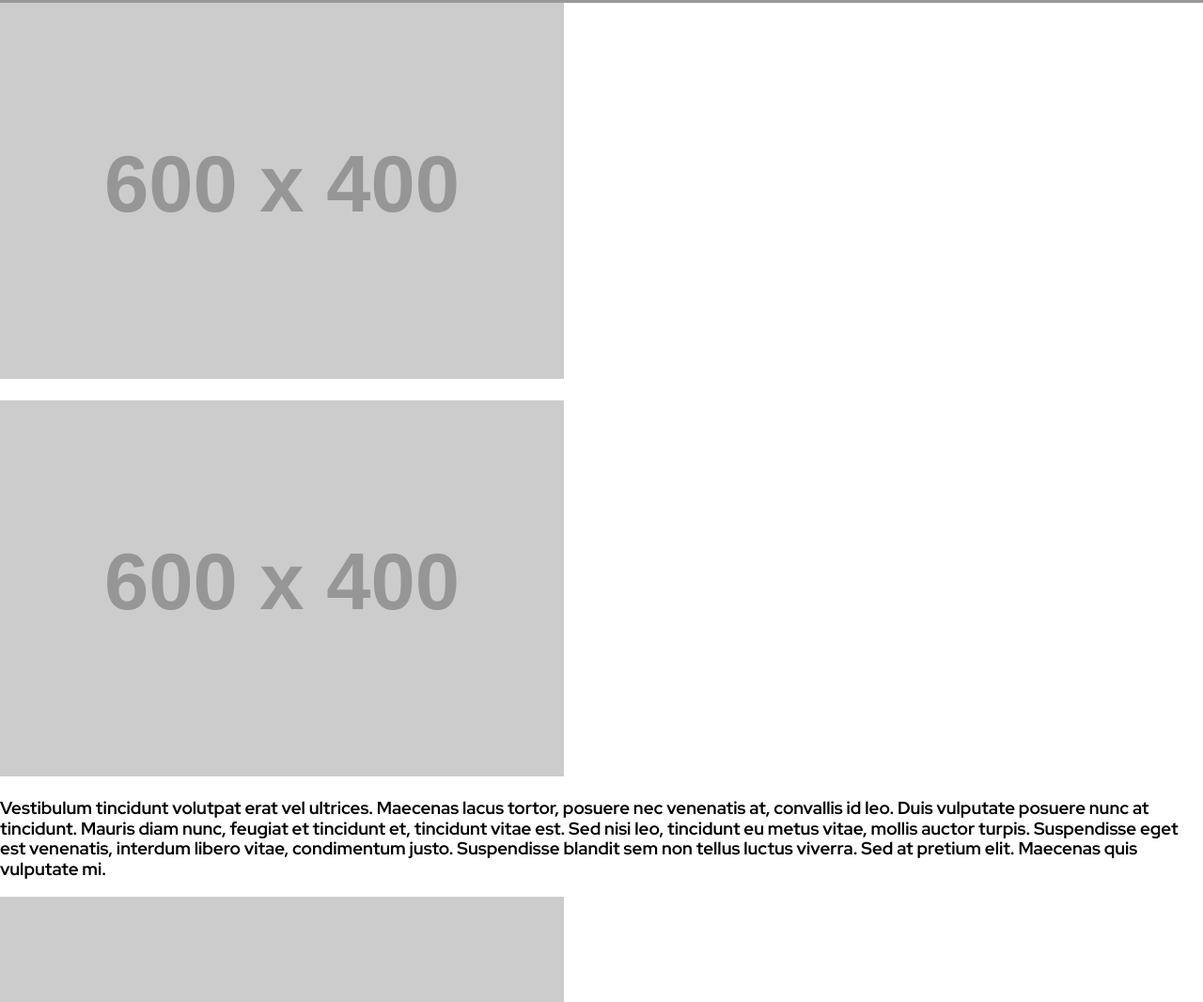
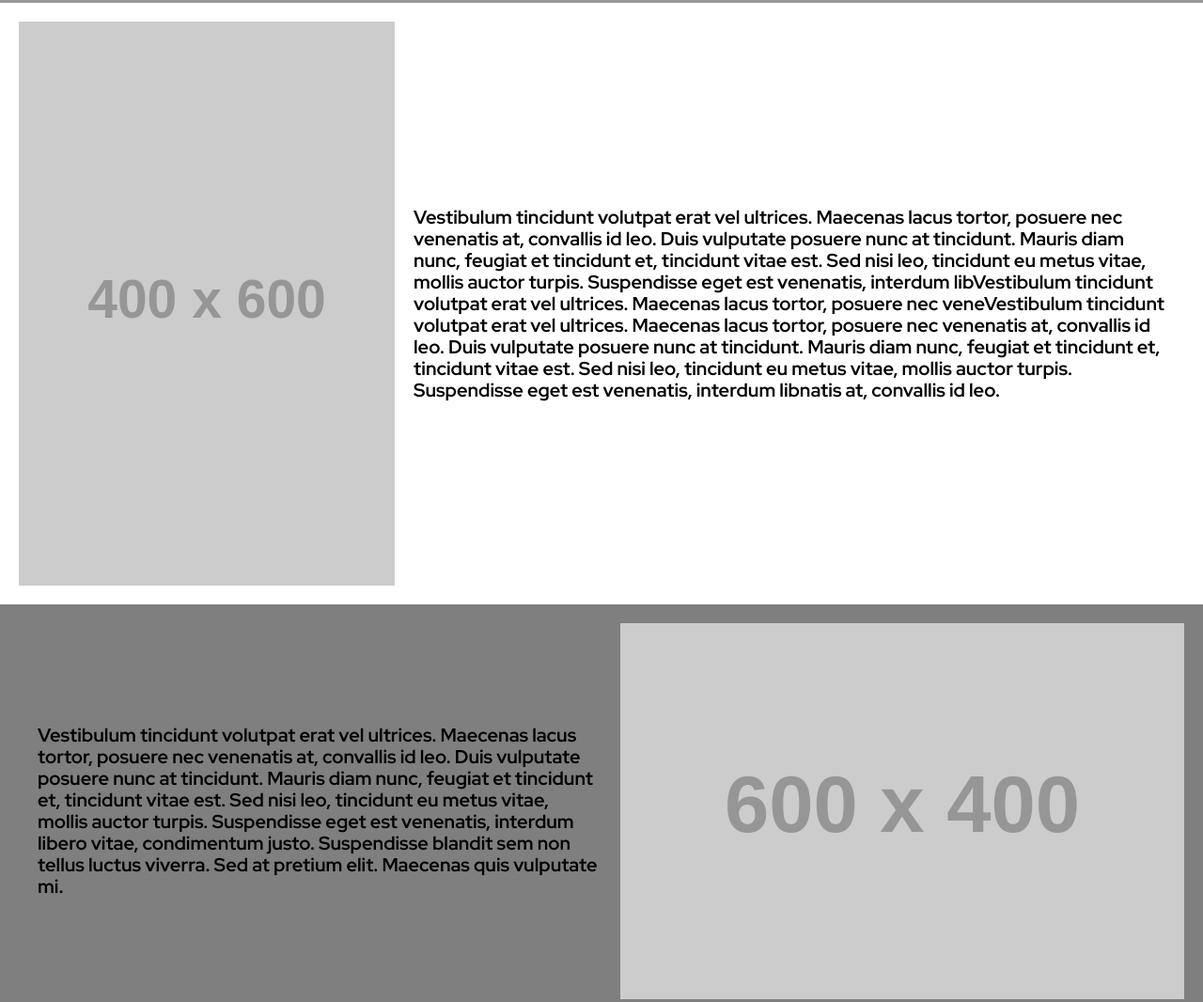
Before and after one commit to J4ISY/mental-rebel, a plain HTML site: page index.html in a window 1280 px wide. Shown: the part 797-1863 px from the top of the page at 94% size. Drawn offline with Linux system fonts and the light colour scheme; grey boxes are pictures that could not be loaded; placeholder pictures from the web are drawn by us.

Commit message:
dodanie css do o mnie, co robie

```diff
--- a/index.html
+++ b/index.html
@@ -50,12 +50,22 @@
   </header> -->
 
     <main class="main">
+        <div class="opisy-main">
             <div class="co-robie">
-            <img src="https://placehold.co/600x400" alt="zdjęcie klienta" class="co-robie-img">
-            <h3 class="co-robie-txt"></h3>
+                <img class="co-robie-img" src="https://placehold.co/400x600" alt="zdjęcie klienta">
+                <h3 class="co-robie-txt">Vestibulum tincidunt volutpat erat vel ultrices.
+                    Maecenas lacus tortor, posuere nec venenatis at, convallis id leo.
+                    Duis vulputate posuere nunc at tincidunt. Mauris diam nunc, feugiat et tincidunt et, tincidunt vitae est.
+                    Sed nisi leo, tincidunt eu metus vitae, mollis auctor turpis.
+                    Suspendisse eget est venenatis, interdum libVestibulum tincidunt volutpat erat vel ultrices.
+                    Maecenas lacus tortor, posuere nec veneVestibulum tincidunt volutpat erat vel ultrices.
+                    Maecenas lacus tortor, posuere nec venenatis at, convallis id leo.
+                    Duis vulputate posuere nunc at tincidunt. Mauris diam nunc, feugiat et tincidunt et, tincidunt vitae est.
+                    Sed nisi leo, tincidunt eu metus vitae, mollis auctor turpis.
+                    Suspendisse eget est venenatis, interdum libnatis at, convallis id leo.
+                </h3>
             </div>
             <div class="o-mnie">
-            <img src="https://placehold.co/600x400" alt="zdjęcie klienta" class="o-mnie-img">
                 <h3 class="o-mnie-txt">Vestibulum tincidunt volutpat erat vel ultrices.
                     Maecenas lacus tortor, posuere nec venenatis at, convallis id leo.
                     Duis vulputate posuere nunc at tincidunt.
@@ -63,8 +73,9 @@
                     Suspendisse eget est venenatis, interdum libero vitae, condimentum justo.
                     Suspendisse blandit sem non tellus luctus viverra. Sed at pretium elit.
                     Maecenas quis vulputate mi.</h3>
+                    <img class="o-mnie-img" src="https://placehold.co/600x400" alt="zdjęcie klienta">
             </div>
-
+    </div>
         <div class="ref">
             <div class="ref-sing">
                 <img src="https://placehold.co/600x400" alt="zdjęcie zawodnika" class="ref-img">
--- a/style/style.css
+++ b/style/style.css
@@ -1,3 +1,5 @@
+/* HEADER HEADER HEADER */
+
 .header {
     width: 100%;
     height: 100vh;
@@ -74,8 +76,50 @@
 }
 
 
+/* MAIN MAIN MAIN */
 
+.main {
+    /* display: flex;
+    justify-content: center;
+    align-items: center; */
+}
 
+.opisy-main {
+    display: flex;
+    justify-content: center;
+    align-items: center;
+    flex-direction: column;
+}
+
+.co-robie {
+    display: flex;
+    justify-content: space-between;
+    align-items: center;
+    padding: 20px;
+}
+.co-robie-img {
+}
+.co-robie-txt {
+    height: 100%;
+    margin-inline: 20px;
+    text-align: left;
+    font-size: 20px;
+}
+
+.o-mnie {
+    display: flex;
+    justify-content: space-between;
+    align-items: center;
+    padding: 20px;
+    background-color: rgba(0, 0, 0, .5);
+}
+.o-mnie-img {}
+.o-mnie-txt {
+    height: 100%;
+    margin-inline: 20px;
+    text-align: left;
+    font-size: 20px;
+}
 
 
 
```
Lines whose indentation alone changed are shown as unchanged.
